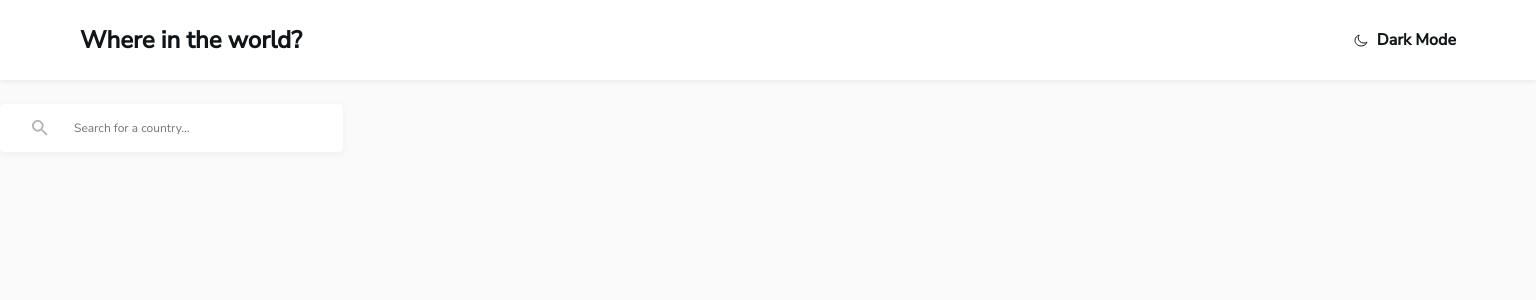
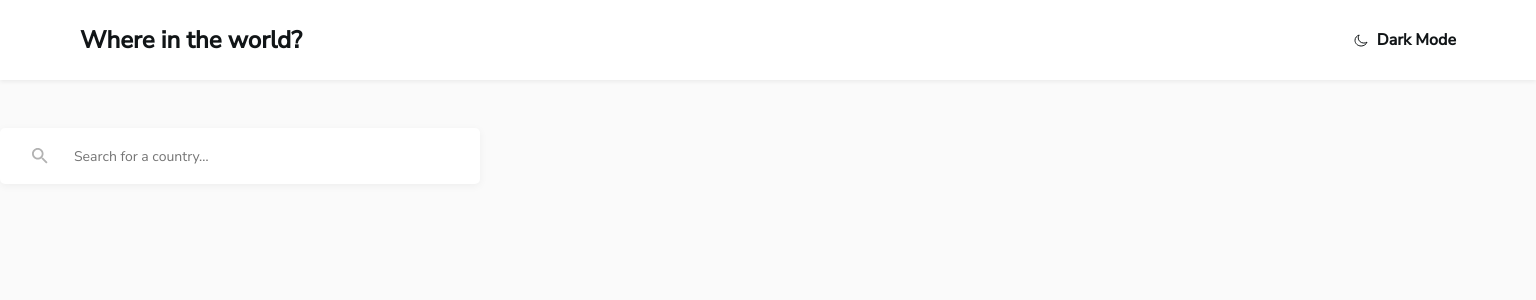
Before and after one commit to LucasS-Goncalves/restApi-countries, an Angular app: page / in a window 1536 px wide. Shown: the top 300 px of the page. Built offline with nearby package versions, Linux system fonts and the light colour scheme.

Commit message:
finishing basic search input styles for desktop

```diff
--- a/src/app/_components/search-country/search-country.component.css
+++ b/src/app/_components/search-country/search-country.component.css
@@ -1,15 +1,14 @@
 :host{
   position: relative;
-  display: flex;
-  justify-content: center;
+  display: inline-block;
   margin-top: 24px;
   width: 343px;
-
+  height: 48px;
 }
 
 input{
-  width: 343px;
-  height: 48px;
+  width: 100%;
+  height: 100%;
   border: none;
   outline: none;
   border-radius: 5px;
@@ -22,10 +21,22 @@ input{
   box-shadow: 0px 2px 9px 0px rgba(0, 0, 0, 0.05);
 }
 
-
 .search-icon{
   position: absolute;
   top: 50%;
   transform: translateY(-50%);
   left: 32px;
 }
+
+@media(min-width: 1440px){
+
+  :host{
+    width: 480px;
+    height: 56px;
+    margin-top: 48px;
+  }
+
+  input{
+    font-size: .875rem;
+  }
+}
```
